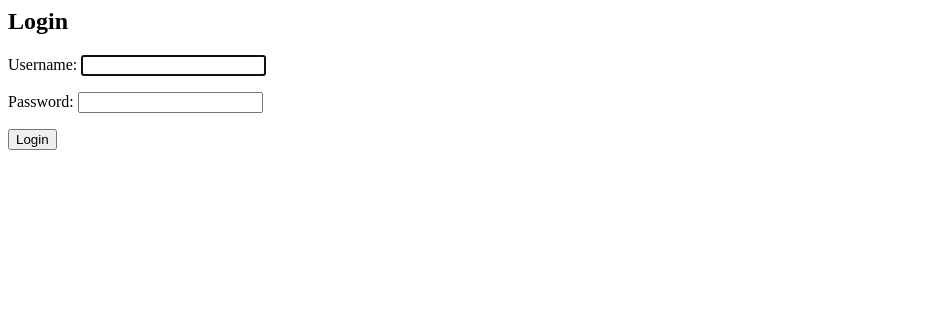
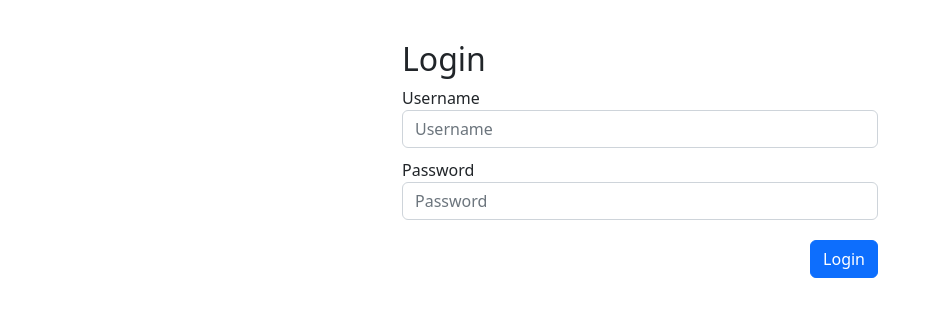
Before and after one commit to Juggern4ut/cyberSecurityProjectMeier, a Django app: page /login/ in a window 1280 px wide. Shown: the top 317 px of the page, without its empty margins (0-933 px from the left). Run offline with Django 3.2, Linux system fonts and the light colour scheme.

Commit message:
design for login

```diff
--- a/server/pages/templates/pages/login.html
+++ b/server/pages/templates/pages/login.html
@@ -1,6 +1,47 @@
-<h2>Login</h2>
-<form method="post">
-  {% csrf_token %}
-  {{ form.as_p }}
-  <button type="submit">Login</button>
-</form>
+<!DOCTYPE html>
+<html lang="en">
+  <head>
+    <meta charset="UTF-8" />
+    <meta http-equiv="X-UA-Compatible" content="IE=edge" />
+    <meta name="viewport" content="width=device-width, initial-scale=1.0" />
+    <title>VisageMagazine</title>
+    <link
+      rel="stylesheet"
+      href="https://cdn.jsdelivr.net/npm/bootstrap@5.2.2/dist/css/bootstrap.min.css"
+    />
+  </head>
+  <body>
+    <main style="padding-top: 40px; max-width: 500px" class="container">
+      <h2>Login</h2>
+      <form method="post">
+        {% csrf_token %}
+        <div class="form-group">
+          <label for="username">Username</label>
+          <input
+            class="form-control"
+            type="text"
+            name="username"
+            required="true"
+            placeholder="Username"
+            id="username"
+          />
+        </div>
+
+        <div style="margin-top: 10px;" class="form-group">
+          <label for="password">Password</label>
+          <input
+            class="form-control"
+            type="password"
+            name="password"
+            autocomplete="off"
+            required="true"
+            placeholder="Password"
+            id="password"
+          />
+        </div>
+
+        <button style="margin-top: 20px; float: right;" class="btn btn-primary" type="submit">Login</button>
+      </form>
+    </main>
+  </body>
+</html>
```
Also changed, not shown: README.md, server/db.sqlite3.
